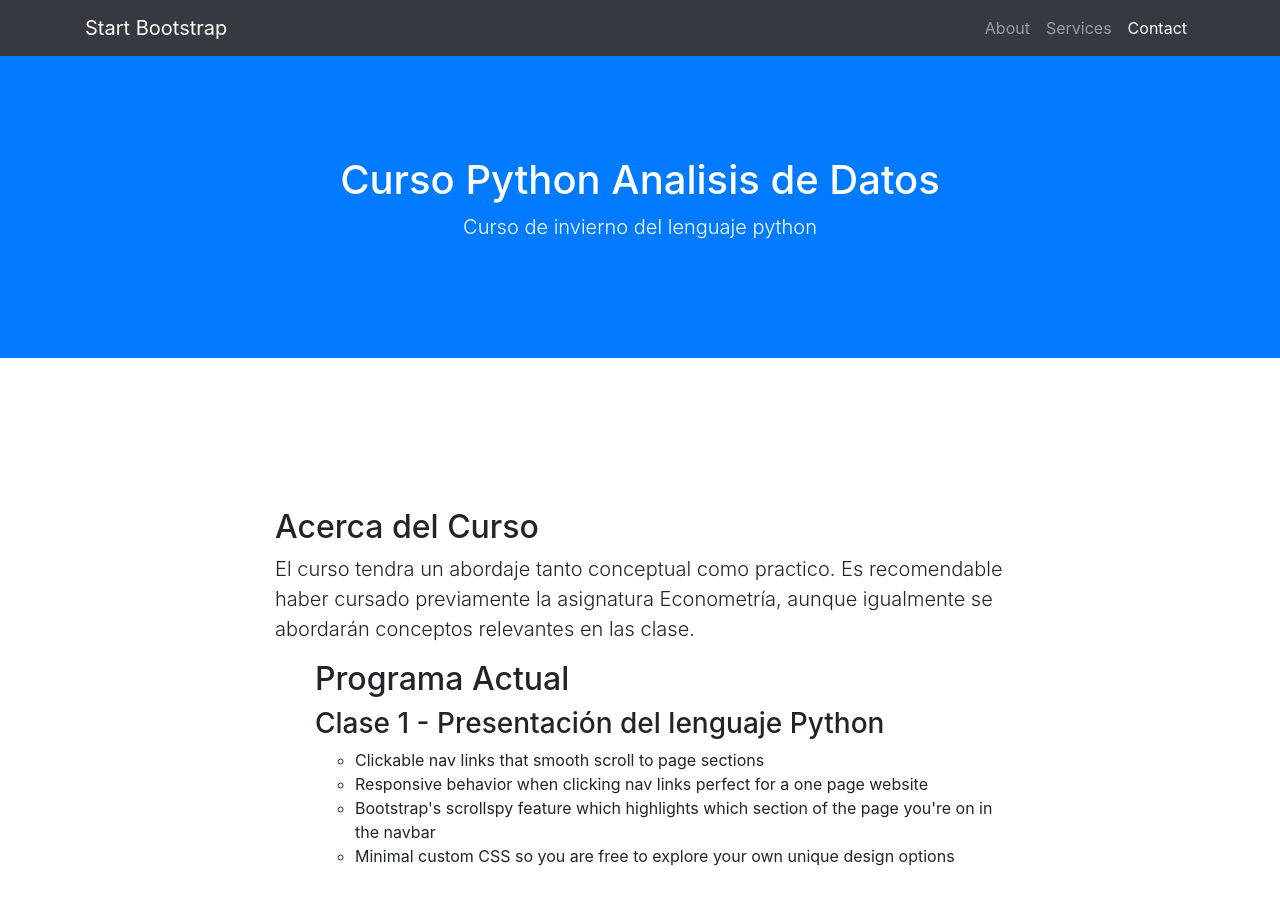
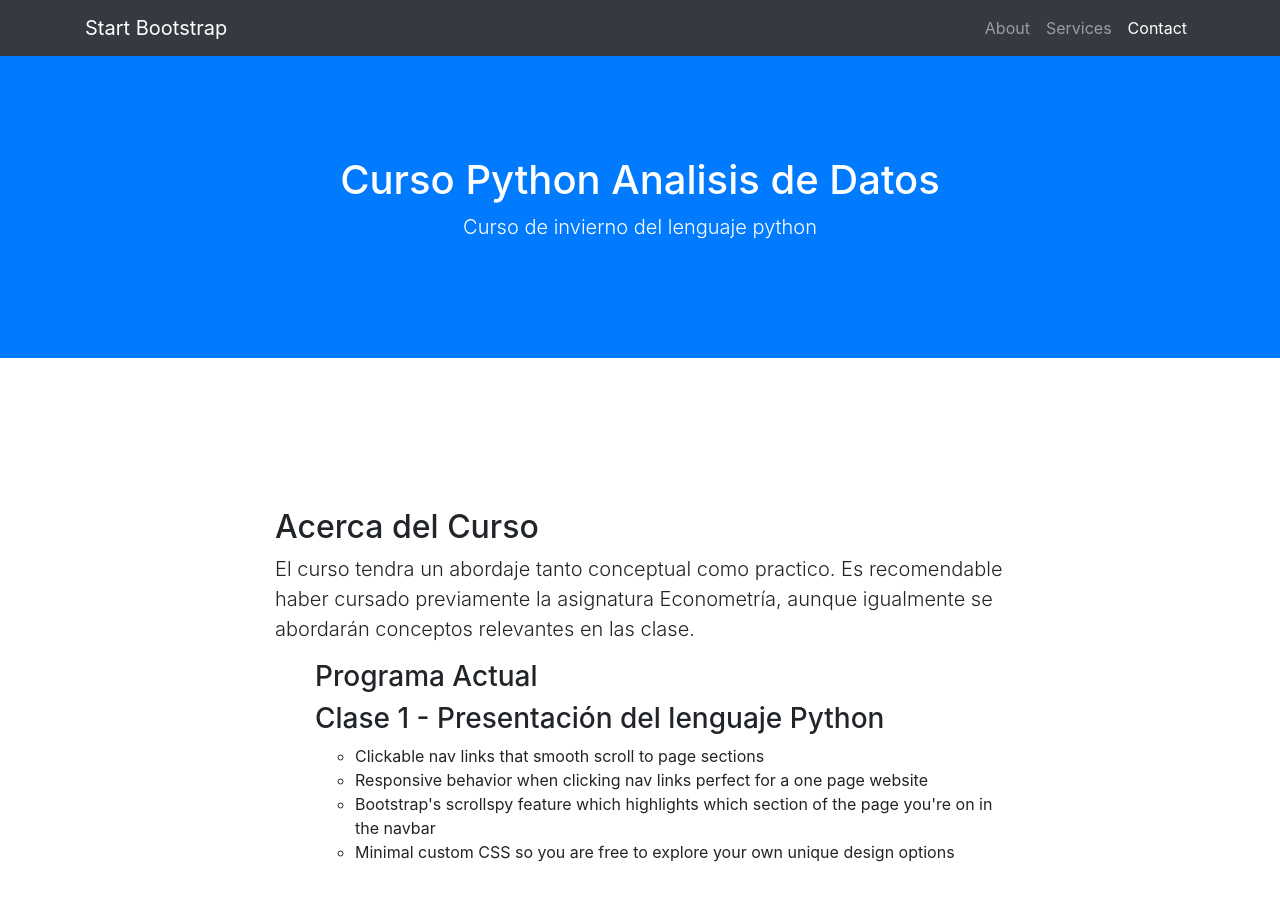
Before and after one commit to edsilvaf/Curso-Python-Analisis-de-datos, a website with bundled scripts: page index.html in a window 1280 px wide. Shown: the top 904 px of the page. Built offline with nearby package versions, Linux system fonts and the light colour scheme.

Commit message:
Update index.html

```diff
--- a/index.html
+++ b/index.html
@@ -58,7 +58,7 @@
           <p class="lead">El curso tendra un abordaje tanto conceptual como practico. Es recomendable haber cursado previamente la asignatura Econometría, aunque igualmente se abordarán conceptos relevantes en las clase.</p>
           <ul>
             <div id="clase-1---Presentacion-del-lenguaje-Python" class="section level3">
-            <h2>Programa Actual</h2>
+            <h3>Programa Actual</h3>
             <h3>Clase 1 - Presentación del lenguaje Python</h3>
 <ul>
             <li>Clickable nav links that smooth scroll to page sections</li>
```
